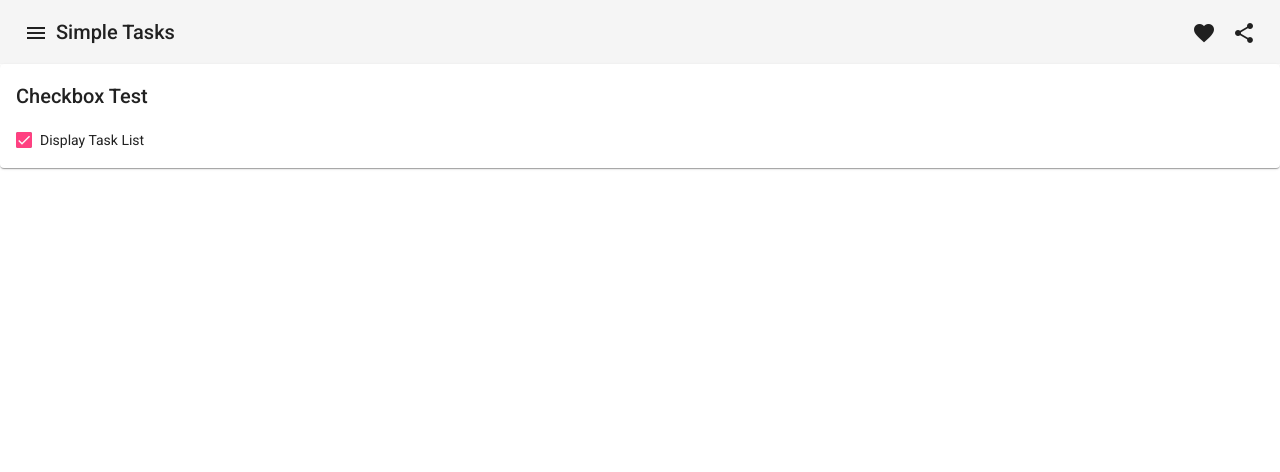
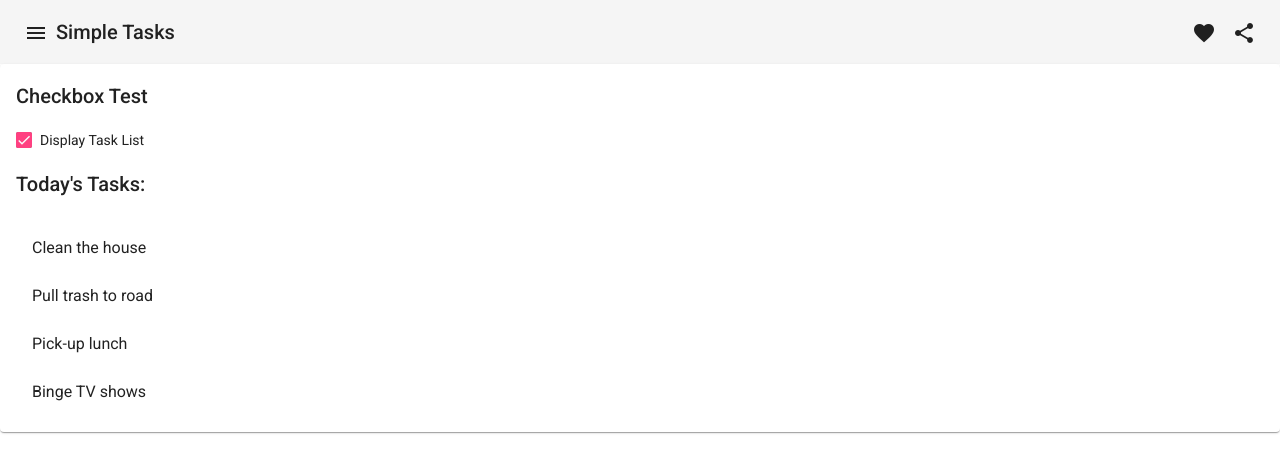
Before and after one commit to Teras43/angularSimpleToDo, an Angular app: page / in a window 1280 px wide. Both pictures are taken after a click on the element "Display Task List". Shown: the top 472 px of the page. Built offline with nearby package versions, Linux system fonts and the light colour scheme.

Commit message:
Added display of tasks on check, and display of all tasks from the Task Array.

```diff
--- a/src/app/app.module.ts
+++ b/src/app/app.module.ts
@@ -12,6 +12,7 @@ import { MatButtonModule } from '@angular/material/button';
 import { MatCardModule } from '@angular/material/card';
 import { MatCheckboxModule } from '@angular/material/checkbox';
 import { FormsModule } from '@angular/forms';
+import { MatListModule } from '@angular/material/list';
 
 @NgModule({
   declarations: [
@@ -28,7 +29,8 @@ import { FormsModule } from '@angular/forms';
     MatButtonModule,
     MatCardModule,
     MatCheckboxModule,
-    FormsModule
+    FormsModule,
+    MatListModule
   ],
   providers: [],
   bootstrap: [AppComponent]
--- a/src/app/main-body/main-body.component.html
+++ b/src/app/main-body/main-body.component.html
@@ -8,4 +8,12 @@
       >
     </section>
   </mat-card-content>
+  <mat-card-content *ngIf="checked">
+    <h2 class="example-h2">Today's Tasks:</h2>
+    <mat-list role="list">
+      <mat-list-item role="listitem" *ngFor="let task of TaskListArray"
+        >{{ task }}
+      </mat-list-item>
+    </mat-list>
+  </mat-card-content>
 </mat-card>
--- a/src/app/main-body/main-body.component.ts
+++ b/src/app/main-body/main-body.component.ts
@@ -12,6 +12,8 @@ export class MainBodyComponent implements OnInit {
   ngOnInit(): void {
   }
 
-  checked = false;
+  checked: Boolean = false;
+
+  TaskListArray: Array<String> = ["Clean the house", "Pull trash to road", "Pick-up lunch", "Binge TV shows"]
 
 }
```
